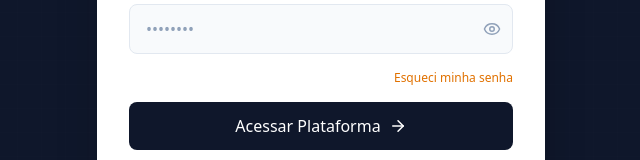
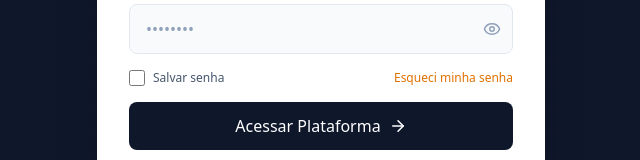
Before and after one commit to mgssystemsolar-max/SolarString-Pro-Ferramenta-Profissional-de-Dimensionamento-Fotovoltaico, a React (Vite) app: page / in a window 1280 px wide. Shown: the part 348-508 px from the top of the page, without its empty margins (319-959 px from the left). Built offline with nearby package versions, Linux system fonts and the light colour scheme.

Commit message:
feat: Implement remember me functionality
Adds functionality to remember user's email and password on the login screen. Includes a checkbox to toggle this feature and uses localStorage to store credentials. Note that storing passwords in localStorage is not recommended for production environments.

```diff
--- a/src/components/LoginScreen.tsx
+++ b/src/components/LoginScreen.tsx
@@ -1,4 +1,4 @@
-import React, { useState } from 'react';
+import React, { useState, useEffect } from 'react';
 import { Sun, ArrowRight, CheckCircle, Eye, EyeOff } from 'lucide-react';
 import { motion } from 'motion/react';
 
@@ -12,10 +12,32 @@ export function LoginScreen({ onLogin }: LoginScreenProps) {
   const [showPassword, setShowPassword] = useState(false);
   const [isRegistering, setIsRegistering] = useState(false);
   const [isLoading, setIsLoading] = useState(false);
+  const [rememberPassword, setRememberPassword] = useState(false);
+
+  useEffect(() => {
+    const savedEmail = localStorage.getItem('solar_saved_email');
+    const savedPass = localStorage.getItem('solar_saved_pass');
+    if (savedEmail) {
+      setEmail(savedEmail);
+      if (savedPass) {
+        setPassword(savedPass);
+        setRememberPassword(true);
+      }
+    }
+  }, []);
 
   const handleSubmit = (e: React.FormEvent) => {
     e.preventDefault();
     setIsLoading(true);
+
+    if (rememberPassword) {
+      localStorage.setItem('solar_saved_email', email);
+      localStorage.setItem('solar_saved_pass', password); // Note: In production, never store passwords in localStorage
+    } else {
+      localStorage.removeItem('solar_saved_email');
+      localStorage.removeItem('solar_saved_pass');
+    }
+
     // Simulate login/register delay
     setTimeout(() => {
       onLogin(email);
@@ -87,7 +109,17 @@ export function LoginScreen({ onLogin }: LoginScreenProps) {
             </div>
 
             {!isRegistering && (
-              <div className="flex justify-end">
+              <div className="flex justify-between items-center">
+                <label className="flex items-center gap-2 cursor-pointer">
+                  <input
+                    type="checkbox"
+                    checked={rememberPassword}
+                    onChange={(e) => setRememberPassword(e.target.checked)}
+                    className="w-4 h-4 rounded border-slate-300 text-amber-600 focus:ring-amber-500"
+                  />
+                  <span className="text-xs text-slate-600">Salvar senha</span>
+                </label>
+
                 <button
                   type="button"
                   onClick={handleForgotPassword}
```
